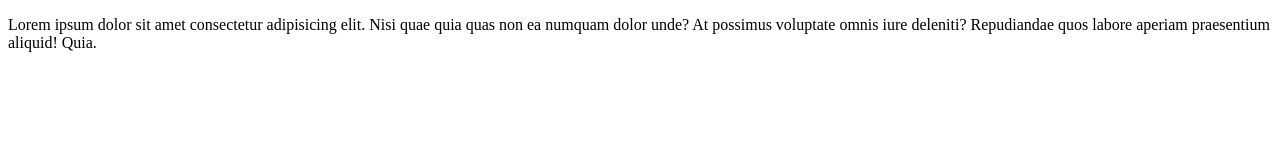
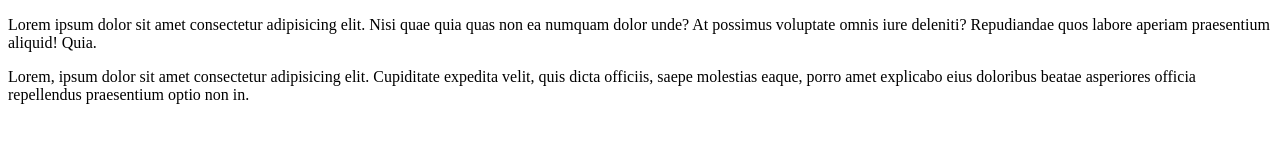
Before and after one commit to hakiozdem/kodluyoruzilkrepo, a plain HTML site: page index.html in a window 1280 px wide. Drawn offline with Linux system fonts and the light colour scheme.

Commit message:
index changes

```diff
--- a/index.html
+++ b/index.html
@@ -7,6 +7,6 @@
 </head>
 <body>
     <p>Lorem ipsum dolor sit amet consectetur adipisicing elit. Nisi quae quia quas non ea numquam dolor unde? At possimus voluptate omnis iure deleniti? Repudiandae quos labore aperiam praesentium aliquid! Quia.</p>
-
+    <p>Lorem, ipsum dolor sit amet consectetur adipisicing elit. Cupiditate expedita velit, quis dicta officiis, saepe molestias eaque, porro amet explicabo eius doloribus beatae asperiores officia repellendus praesentium optio non in.</p>
 </body>
 </html>
```
